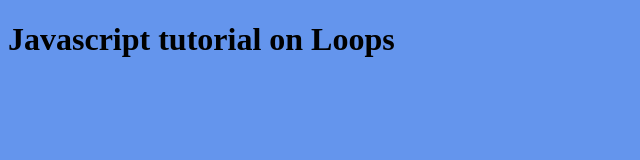
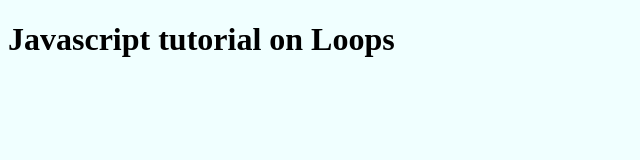
Before and after one commit to ajacob3/Loops, a plain HTML site: page index.html in a window 1280 px wide. Shown: the whole page, without its empty margins (0-640 px from the left). Drawn offline with Linux system fonts and the light colour scheme.

Commit message:
Update style.css

```diff
--- a/style.css
+++ b/style.css
@@ -1,3 +1,3 @@
 body{
-    background-color: cornflowerblue;
+    background-color:azure;
 }
```
